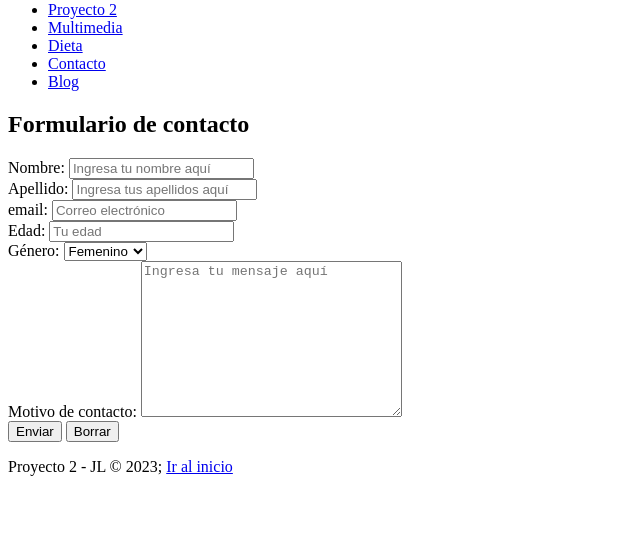
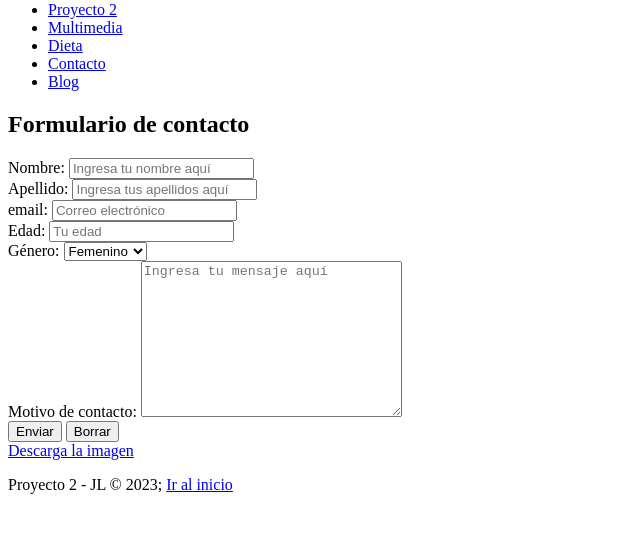
Before and after one commit to JLizcano10/Proyecto2-completo, a plain HTML site: page contacto.html in a window 1280 px wide. Shown: the part 79-612 px from the top of the page, without its empty margins (0-640 px from the left). Drawn offline with Linux system fonts and the light colour scheme.

Commit message:
Probando etiqueta download en contacto.html

```diff
--- a/contacto.html
+++ b/contacto.html
@@ -74,6 +74,9 @@
         <input type="submit" value="Enviar" />
         <input type="reset" value="Borrar" />
       </form>
+      <section id="download">
+        <a href="imagenes/logo.png" download="">Descarga la imagen</a>
+      </section>
     </main>
     <footer>
       <p>Proyecto 2 - JL &copy; 2023; <a href="#top">Ir al inicio</a></p>
```
